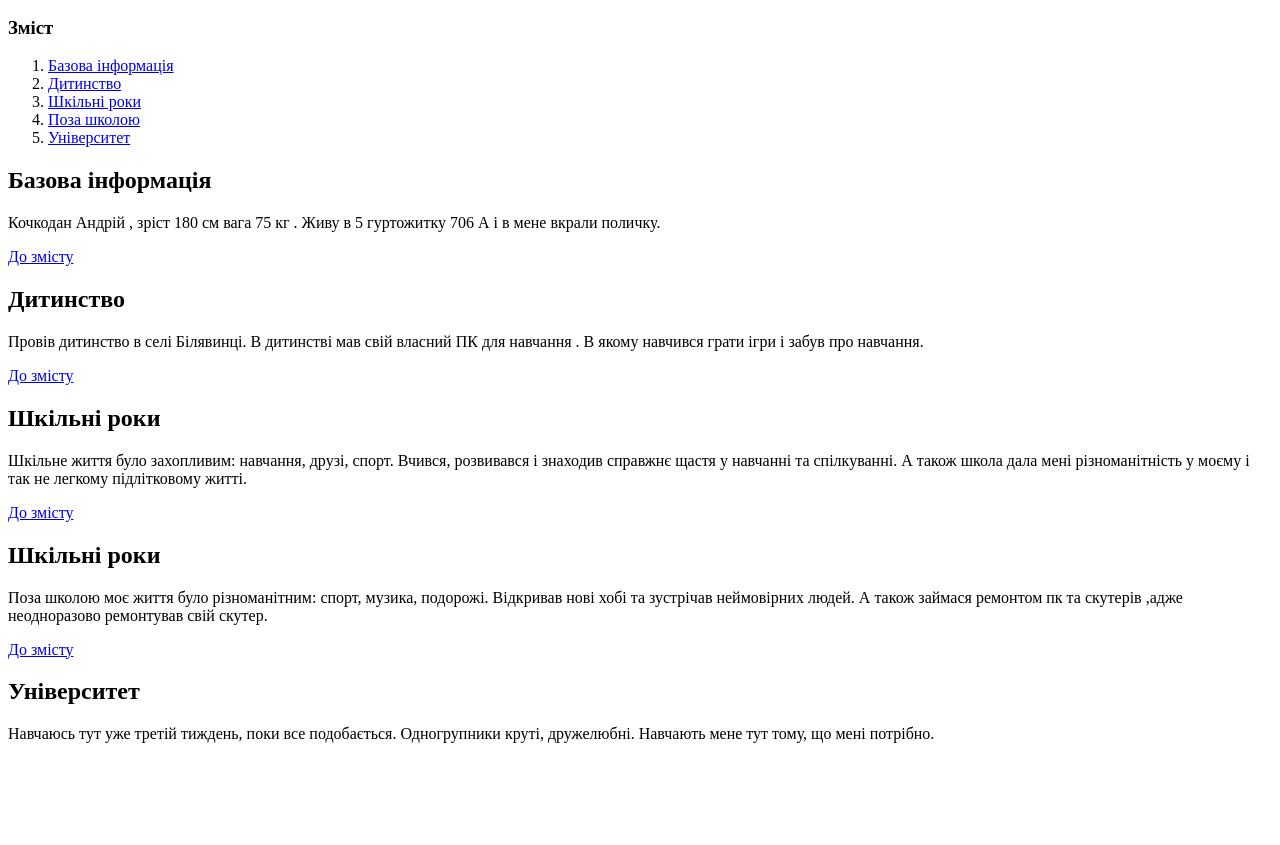
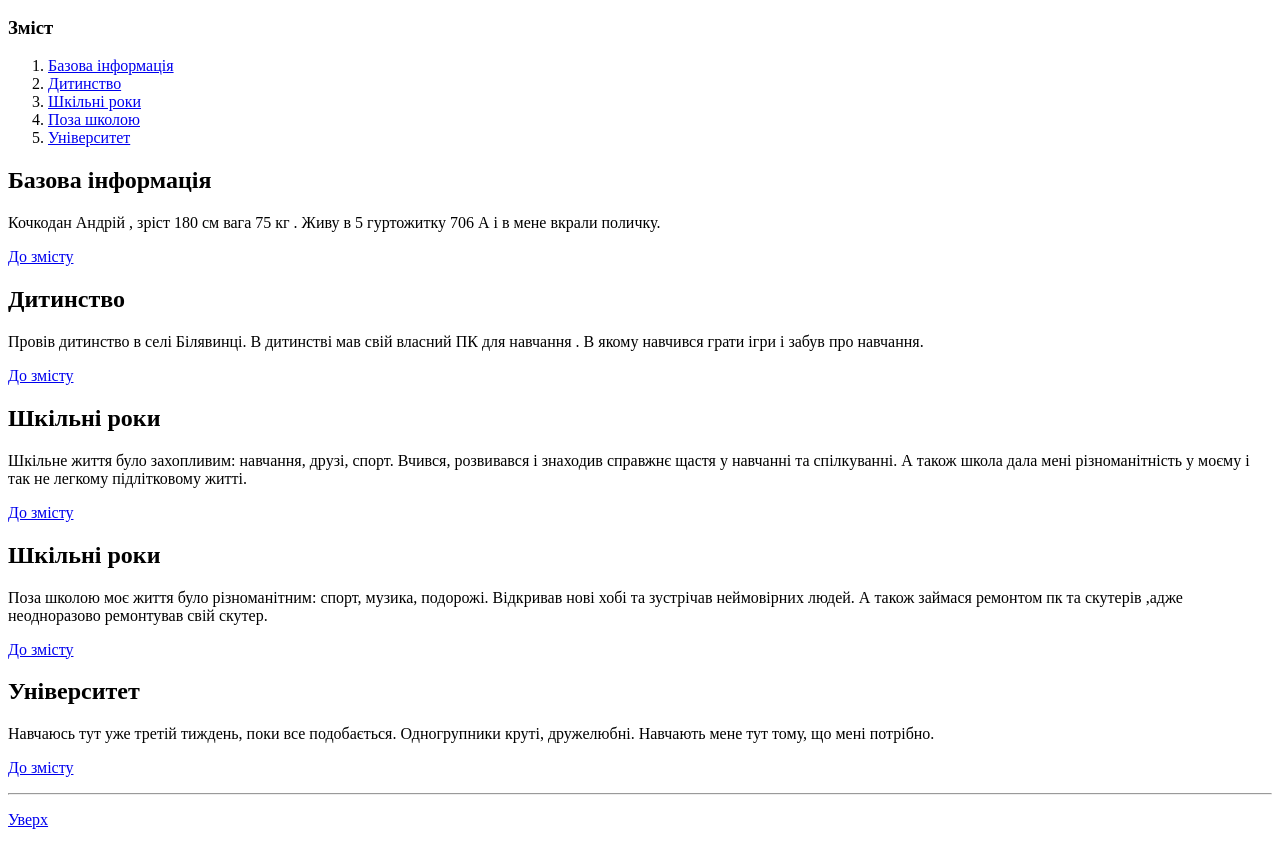
Before and after one commit to KochkodanAnd/web-design2, a plain HTML site: page project 2/biography.html in a window 1280 px wide. Shown: the part 100-945 px from the top of the page. Before the commit the page ends 859 px from the top, so only its background shows below. Drawn offline with Linux system fonts and the light colour scheme.

Commit message:
Update biography.html

```diff
--- a/project 2/biography.html
+++ b/project 2/biography.html
@@ -79,3 +79,13 @@
         Навчаюсь тут уже третій тиждень, поки все подобається.
    Одногрупники круті, дружелюбні. Навчають мене тут тому, що мені потрібно.
     </p>
+    <p><a href="#1">До змісту</a></p>
+
+</article>
+<hr>
+<p><a href="#3">Уверх</a></p>
+
+
+</body>
+
+</html>
```
